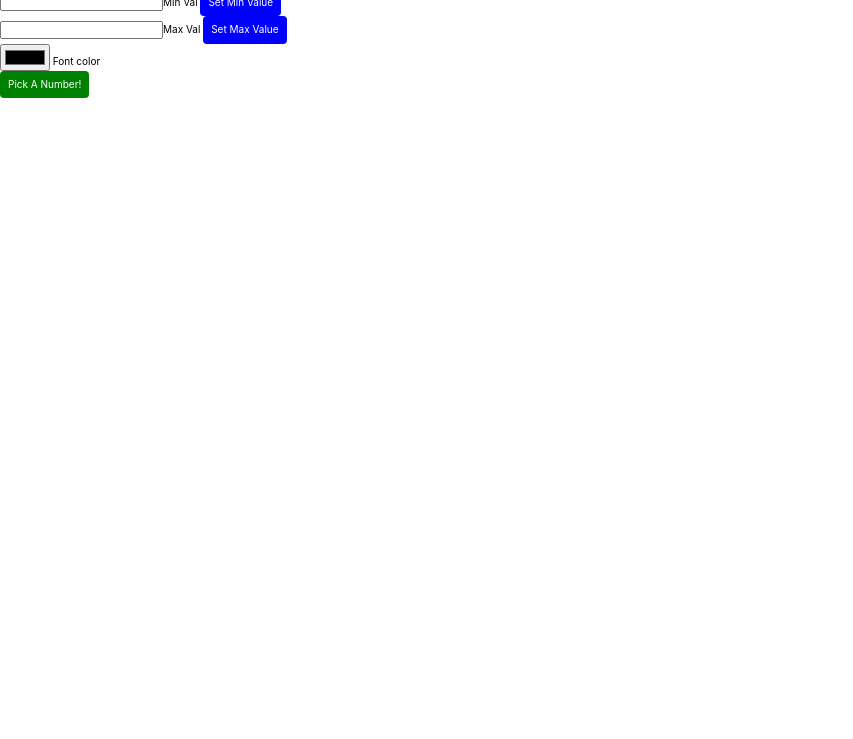
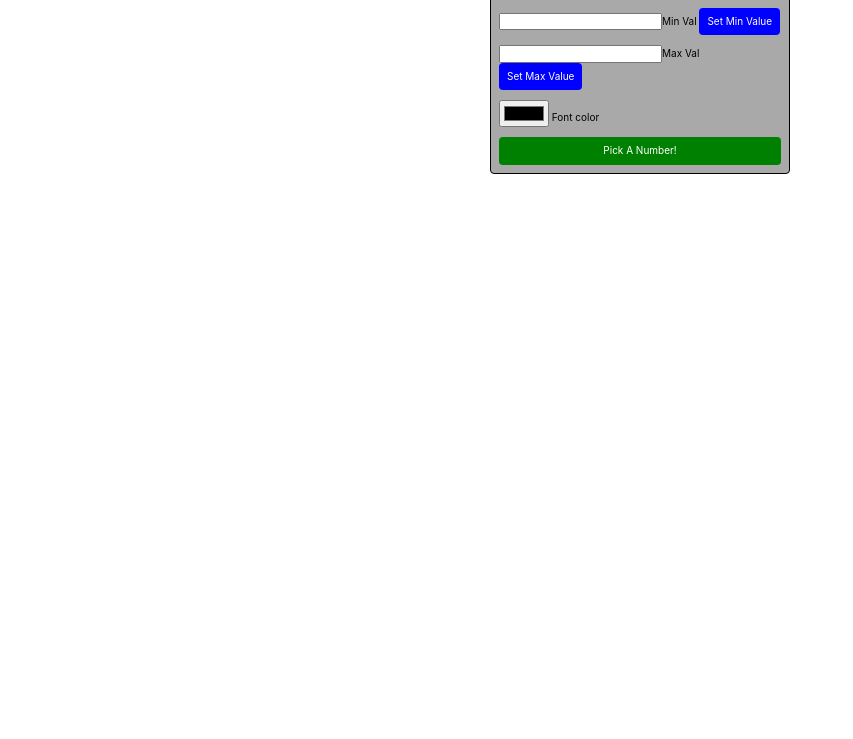
Before and after one commit to efoejean/HW-13-2, a website: page index.html in a window 1280 px wide. Shown: the part 61-800 px from the top of the page, without its empty margins (0-853 px from the left). Drawn offline with nearby package versions, Linux system fonts and the light colour scheme.

```diff
--- a/index.html
+++ b/index.html
@@ -14,16 +14,19 @@
     <title>Random number Picker</title>
   </head>
   <body>
+    <div class="Wrapper flex flex--column">
       <h1>Random number Picker</h1>
 
       <form id="min-num">
-      <input type="number" id="min-val" required min="1" /><label for="min-val"
+        <input type="number" id="min-val" required min="1" /><label
+          for="min-val"
           >Min Val</label
         >
         <button class="button" type="submit">Set Min Value</button>
       </form>
       <form id="max-num">
-      <input type="number" id="max-val" required min="1" /><label for="max-val"
+        <input type="number" id="max-val" required min="1" /><label
+          for="max-val"
           >Max Val</label
         >
         <button class="button" type="submit">Set Max Value</button>
@@ -34,7 +37,10 @@
         <label for="color">Font color</label>
       </div>
 
-    <button class="button button--random" type="submit">Pick A Number!</button>
+      <button class="button button--random" type="submit">
+        Pick A Number!
+      </button>
+    </div>
     <script src="./scripts.js" type="module"></script>
   </body>
 </html>
--- a/style.css
+++ b/style.css
@@ -1,6 +1,7 @@
 :root {
   --color: black;
   --font-size: 15px;
+  --medium-gap: 10px;
 }
 
 body {
@@ -21,3 +22,20 @@
 .button--random {
   background-color: green;
 }
+.Wrapper {
+  background-color: darkgray;
+  border: solid thin black;
+  border-radius: 4px;
+  margin: 0 auto;
+  padding: 8px;
+  width: 300px;
+}
+
+.flex {
+  display: flex;
+  gap: var(--medium-gap);
+}
+
+.flex--column {
+  flex-direction: column;
+}
```
Lines whose indentation alone changed are shown as unchanged.
